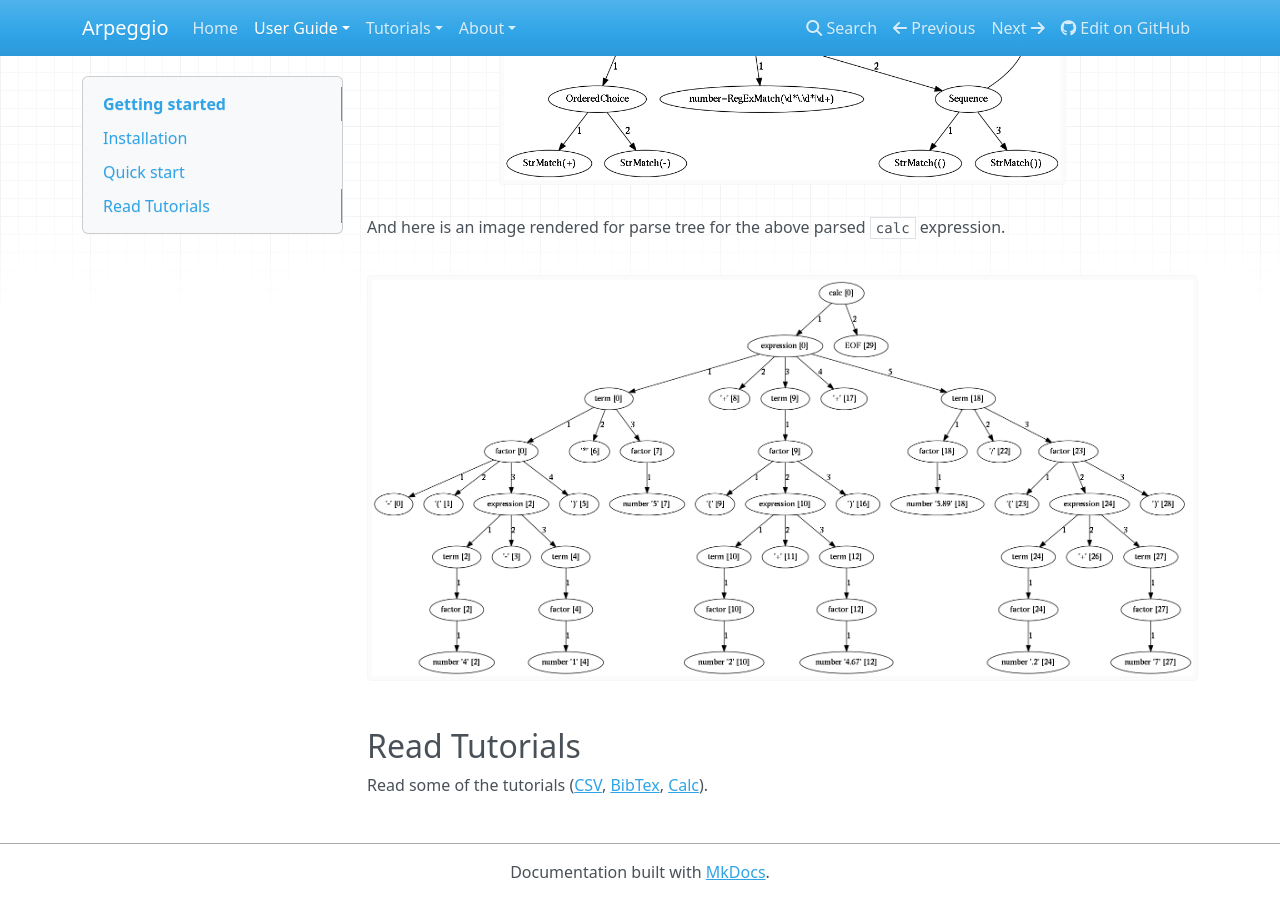
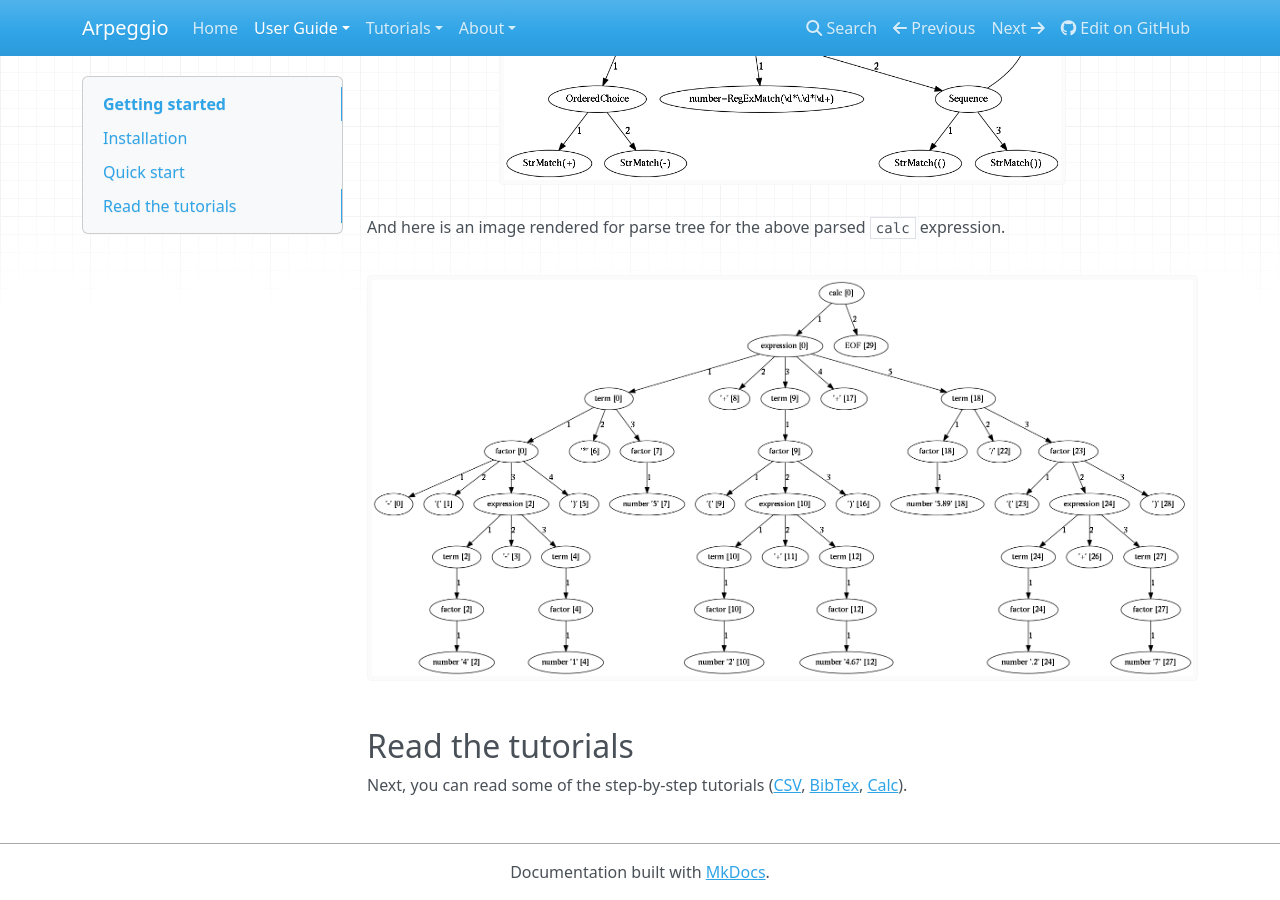
Before and after one commit to textX/Arpeggio, an MkDocs documentation site: the page built from docs/getting_started.md, in a window 1280 px wide and 900 px high, scrolled down 2968 px. Built offline with MkDocs 1.6.1, drawn with Linux system fonts in a browser that asks for light colours; nearby versions of some CDN libraries; old or Windows-style settings are respelled for this version of MkDocs.

Commit message:
Small fix in getting started page.

```diff
--- a/docs/getting_started.md
+++ b/docs/getting_started.md
@@ -132,7 +132,8 @@ And here is an image rendered for parse tree for the above parsed `calc` express
 
 <img src="../images/calc_parse_tree.dot.png"/>
 
-## Read Tutorials
 
-Read some of the tutorials ([CSV](tutorials/csv), [BibTex](tutorials/bibtex),
+## Read the tutorials
+
+Next, you can read some of the step-by-step tutorials ([CSV](tutorials/csv), [BibTex](tutorials/bibtex),
 [Calc](tutorials/calc)).
```
